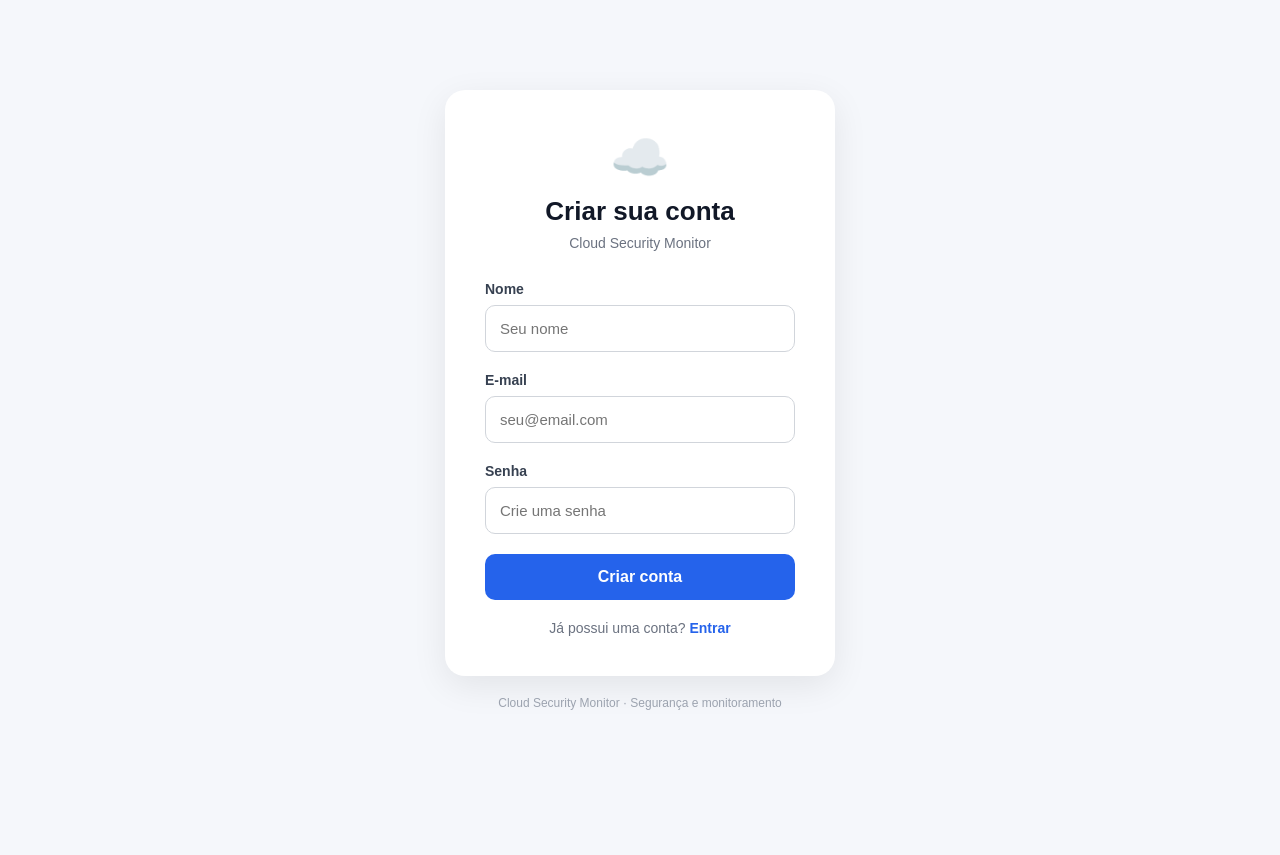
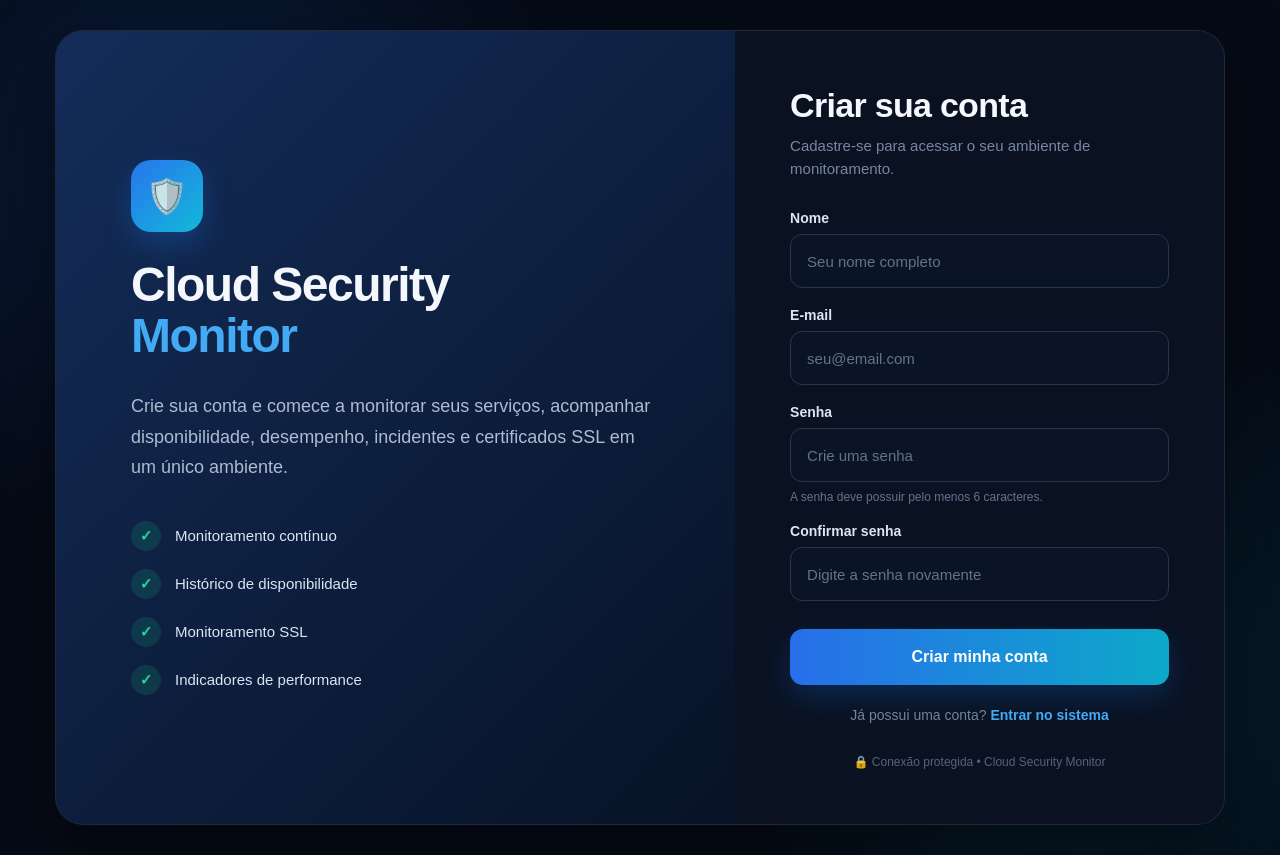
Before and after one commit to vandreysouzat-code/cloud-security-monitor, a Flask app: page /register in a window 1280 px wide. Before the commit the page ends 710 px from the top, so only its background shows below. Run offline with Flask 3, Linux system fonts and the light colour scheme; some libraries are stand-ins or nearby versions.

Commit message:
style: redesign registration page

```diff
--- a/templates/register.html
+++ b/templates/register.html
@@ -1,298 +1,333 @@
 <!DOCTYPE html>
 <html lang="pt-BR">
-
 <head>
-
     <meta charset="UTF-8">
-
-    <meta
-        name="viewport"
-        content="width=device-width, initial-scale=1.0"
-    >
-
-    <title>
-        Cadastro — Cloud Security Monitor
-    </title>
+    <meta name="viewport" content="width=device-width, initial-scale=1.0">
+    <title>Criar conta — Cloud Security Monitor</title>
 
     <style>
-
         * {
             box-sizing: border-box;
         }
 
         body {
-
             margin: 0;
-
             min-height: 100vh;
-
+            font-family: Arial, Helvetica, sans-serif;
+            background:
+                radial-gradient(circle at 15% 20%, rgba(30, 100, 220, .18), transparent 30%),
+                radial-gradient(circle at 85% 80%, rgba(0, 190, 220, .12), transparent 30%),
+                #050b17;
+            color: #f4f7fb;
             display: flex;
-
             align-items: center;
-
             justify-content: center;
-
-            font-family:
-                Arial,
-                Helvetica,
-                sans-serif;
-
-            background: #f5f7fb;
-
-            color: #1f2937;
+            padding: 30px;
         }
 
         .container {
-
             width: 100%;
-
-            max-width: 430px;
-
-            padding: 20px;
+            max-width: 1170px;
+            min-height: 680px;
+            display: grid;
+            grid-template-columns: 1.25fr .9fr;
+            background: #0d1628;
+            border: 1px solid rgba(255,255,255,.08);
+            border-radius: 28px;
+            overflow: hidden;
+            box-shadow: 0 30px 80px rgba(0,0,0,.45);
         }
 
-        .card {
-
-            background: white;
-
-            border-radius: 20px;
-
-            padding: 40px;
-
-            box-shadow:
-                0 10px 35px
-                rgba(0,0,0,0.08);
+        .brand {
+            padding: 75px;
+            display: flex;
+            flex-direction: column;
+            justify-content: center;
+            background:
+                linear-gradient(135deg, rgba(22,52,105,.75), rgba(7,18,38,.95));
         }
 
         .logo {
-
-            text-align: center;
-
-            margin-bottom: 30px;
+            width: 72px;
+            height: 72px;
+            border-radius: 20px;
+            display: flex;
+            align-items: center;
+            justify-content: center;
+            font-size: 34px;
+            margin-bottom: 28px;
+            background: linear-gradient(135deg, #2875ef, #12b9d8);
+            box-shadow: 0 12px 30px rgba(25,130,255,.25);
         }
 
-        .icon {
-
+        .brand h1 {
+            margin: 0;
             font-size: 48px;
-
-            margin-bottom: 10px;
+            line-height: 1.05;
+            letter-spacing: -1.5px;
         }
 
-        h1 {
+        .brand h1 span {
+            color: #43aaf5;
+        }
 
+        .brand p {
+            max-width: 590px;
+            margin: 30px 0 0;
+            color: #aebbd0;
+            font-size: 18px;
+            line-height: 1.7;
+        }
+
+        .features {
+            margin-top: 38px;
+            display: grid;
+            gap: 18px;
+        }
+
+        .feature {
+            display: flex;
+            align-items: center;
+            gap: 14px;
+            color: #dbe5f3;
+            font-size: 15px;
+        }
+
+        .check {
+            width: 30px;
+            height: 30px;
+            border-radius: 50%;
+            display: flex;
+            align-items: center;
+            justify-content: center;
+            background: rgba(16, 190, 130, .16);
+            color: #25d49b;
+            font-weight: bold;
+        }
+
+        .form-area {
+            padding: 55px;
+            display: flex;
+            align-items: center;
+            justify-content: center;
+            background: rgba(9,17,32,.78);
+        }
+
+        .form-box {
+            width: 100%;
+            max-width: 430px;
+        }
+
+        .form-box h2 {
             margin: 0;
-
-            font-size: 26px;
-
-            color: #111827;
+            font-size: 34px;
+            letter-spacing: -.7px;
         }
 
         .subtitle {
+            margin: 10px 0 30px;
+            color: #7787a0;
+            font-size: 15px;
+            line-height: 1.5;
+        }
 
-            margin-top: 8px;
-
-            color: #6b7280;
-
+        .alert {
+            padding: 13px 15px;
+            border-radius: 10px;
+            margin-bottom: 18px;
+            background: rgba(220, 70, 70, .12);
+            border: 1px solid rgba(220, 70, 70, .25);
+            color: #ff9d9d;
             font-size: 14px;
         }
 
-        .form-group {
-
-            margin-bottom: 20px;
-        }
-
         label {
-
             display: block;
-
-            margin-bottom: 8px;
-
+            margin: 19px 0 8px;
+            color: #dce5f1;
             font-size: 14px;
-
-            font-weight: bold;
-
-            color: #374151;
+            font-weight: 600;
         }
 
         input {
+            width: 100%;
+            height: 54px;
+            padding: 0 16px;
+            border-radius: 12px;
+            border: 1px solid #263650;
+            background: #0b1425;
+            color: #f5f8fc;
+            font-size: 15px;
+            outline: none;
+            transition: .2s;
+        }
 
-            width: 100%;
-
-            padding: 14px;
-
-            border: 1px solid #d1d5db;
-
-            border-radius: 10px;
-
-            font-size: 15px;
-
-            outline: none;
+        input::placeholder {
+            color: #64738b;
         }
 
         input:focus {
+            border-color: #2984ee;
+            box-shadow: 0 0 0 3px rgba(41,132,238,.12);
+        }
 
-            border-color: #2563eb;
-
-            box-shadow:
-                0 0 0 3px
-                rgba(37,99,235,0.1);
+        .password-info {
+            margin-top: 8px;
+            color: #64738b;
+            font-size: 12px;
         }
 
         button {
-
             width: 100%;
-
-            padding: 14px;
-
-            border: none;
-
-            border-radius: 10px;
-
-            background: #2563eb;
-
+            height: 56px;
+            margin-top: 28px;
+            border: 0;
+            border-radius: 13px;
+            background: linear-gradient(90deg, #286eea, #0ca9c9);
             color: white;
-
             font-size: 16px;
-
-            font-weight: bold;
-
+            font-weight: 700;
             cursor: pointer;
+            box-shadow: 0 12px 28px rgba(20,120,230,.22);
+            transition: .2s;
         }
 
         button:hover {
-
-            background: #1d4ed8;
+            transform: translateY(-1px);
+            filter: brightness(1.08);
         }
 
-        .erro {
-
-            background: #fee2e2;
-
-            color: #dc2626;
-
-            padding: 12px;
-
-            border-radius: 10px;
-
-            margin-bottom: 20px;
-
+        .login-link {
+            margin-top: 22px;
+            text-align: center;
+            color: #73839a;
             font-size: 14px;
-
-            text-align: center;
         }
 
-        .login {
-
-            text-align: center;
-
-            margin-top: 20px;
-
-            font-size: 14px;
-
-            color: #6b7280;
+        .login-link a {
+            color: #42aaf5;
+            text-decoration: none;
+            font-weight: 700;
         }
 
-        .login a {
-
-            color: #2563eb;
-
-            text-decoration: none;
-
-            font-weight: bold;
+        .login-link a:hover {
+            text-decoration: underline;
         }
 
         .footer {
-
+            margin-top: 32px;
             text-align: center;
-
-            margin-top: 20px;
-
-            color: #9ca3af;
-
+            color: #53647c;
             font-size: 12px;
         }
 
+        @media (max-width: 850px) {
+            body {
+                padding: 15px;
+            }
+
+            .container {
+                grid-template-columns: 1fr;
+                min-height: auto;
+            }
+
+            .brand {
+                padding: 40px 30px;
+            }
+
+            .brand h1 {
+                font-size: 38px;
+            }
+
+            .form-area {
+                padding: 40px 30px;
+            }
+        }
     </style>
-
 </head>
 
 <body>
 
 <div class="container">
 
-    <div class="card">
+    <section class="brand">
 
-        <div class="logo">
+        <div class="logo">🛡️</div>
 
-            <div class="icon">
-                ☁️
+        <h1>
+            Cloud Security<br>
+            <span>Monitor</span>
+        </h1>
+
+        <p>
+            Crie sua conta e comece a monitorar seus serviços,
+            acompanhar disponibilidade, desempenho, incidentes
+            e certificados SSL em um único ambiente.
+        </p>
+
+        <div class="features">
+
+            <div class="feature">
+                <div class="check">✓</div>
+                <span>Monitoramento contínuo</span>
             </div>
 
-            <h1>
-                Criar sua conta
-            </h1>
+            <div class="feature">
+                <div class="check">✓</div>
+                <span>Histórico de disponibilidade</span>
+            </div>
 
-            <p class="subtitle">
-                Cloud Security Monitor
-            </p>
+            <div class="feature">
+                <div class="check">✓</div>
+                <span>Monitoramento SSL</span>
+            </div>
+
+            <div class="feature">
+                <div class="check">✓</div>
+                <span>Indicadores de performance</span>
+            </div>
 
         </div>
 
+    </section>
 
-        {% if erro %}
+    <section class="form-area">
 
-        <div class="erro">
-            {{ erro }}
+        <div class="form-box">
+
+            <h2>Criar sua conta</h2>
+
+            <div class="subtitle">
+                Cadastre-se para acessar o seu ambiente de monitoramento.
             </div>
 
+            {% if mensagem %}
+                <div class="alert">{{ mensagem }}</div>
             {% endif %}
 
+            <form method="POST" action="/register">
 
-        <form
-            method="POST"
-            action="/register"
-        >
-
-            <div class="form-group">
-
-                <label for="nome">
-                    Nome
-                </label>
-
+                <label for="nome">Nome</label>
                 <input
                     id="nome"
                     name="nome"
                     type="text"
-                    placeholder="Seu nome"
+                    placeholder="Seu nome completo"
                     required
+                    autocomplete="name"
                 >
 
-            </div>
-
-
-            <div class="form-group">
-
-                <label for="email">
-                    E-mail
-                </label>
-
+                <label for="email">E-mail</label>
                 <input
                     id="email"
                     name="email"
                     type="email"
                     placeholder="seu@email.com"
                     required
+                    autocomplete="email"
                 >
 
-            </div>
-
-
-            <div class="form-group">
-
-                <label for="senha">
-                    Senha
-                </label>
-
+                <label for="senha">Senha</label>
                 <input
                     id="senha"
                     name="senha"
@@ -300,41 +335,58 @@
                     placeholder="Crie uma senha"
                     minlength="6"
                     required
+                    autocomplete="new-password"
                 >
 
+                <div class="password-info">
+                    A senha deve possuir pelo menos 6 caracteres.
                 </div>
 
+                <label for="confirmar_senha">Confirmar senha</label>
+                <input
+                    id="confirmar_senha"
+                    name="confirmar_senha"
+                    type="password"
+                    placeholder="Digite a senha novamente"
+                    minlength="6"
+                    required
+                    autocomplete="new-password"
+                >
 
                 <button type="submit">
-
-                Criar conta
-
+                    Criar minha conta
                 </button>
 
             </form>
 
+            <div class="login-link">
+                Já possui uma conta?
+                <a href="/login">Entrar no sistema</a>
+            </div>
 
-        <div class="login">
-
-            Já possui uma conta?
-
-            <a href="/login">
-                Entrar
-            </a>
-
+            <div class="footer">
+                🔒 Conexão protegida • Cloud Security Monitor
             </div>
 
         </div>
 
-
-    <div class="footer">
-
-        Cloud Security Monitor · Segurança e monitoramento
+    </section>
 
 </div>
 
-</div>
+<script>
+document.querySelector("form").addEventListener("submit", function(event) {
+
+    const senha = document.getElementById("senha").value;
+    const confirmar = document.getElementById("confirmar_senha").value;
+
+    if (senha !== confirmar) {
+        event.preventDefault();
+        alert("As senhas não são iguais.");
+    }
+
+});
+</script>
 
 </body>
-
 </html>
```
Also changed, not shown: templates/login.html (+23 -7 lines). Lines whose indentation alone changed are shown as unchanged.
